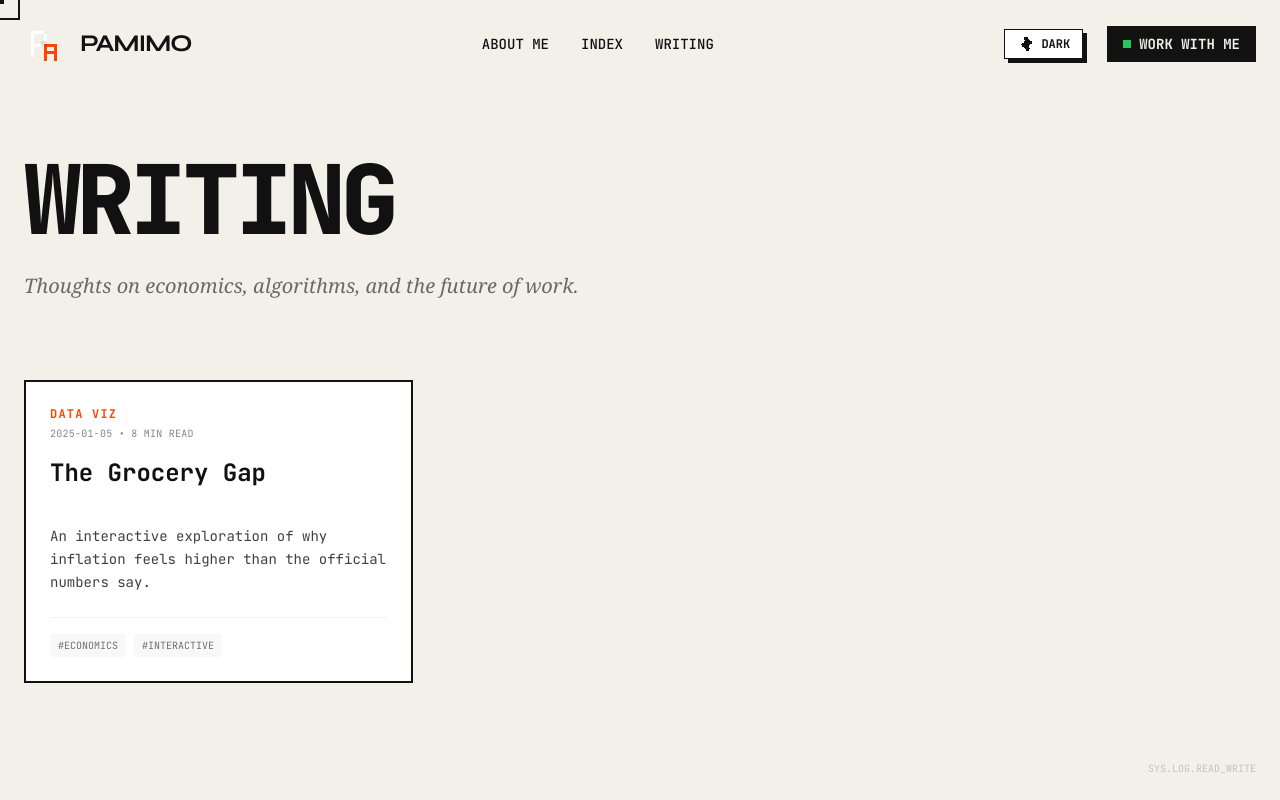
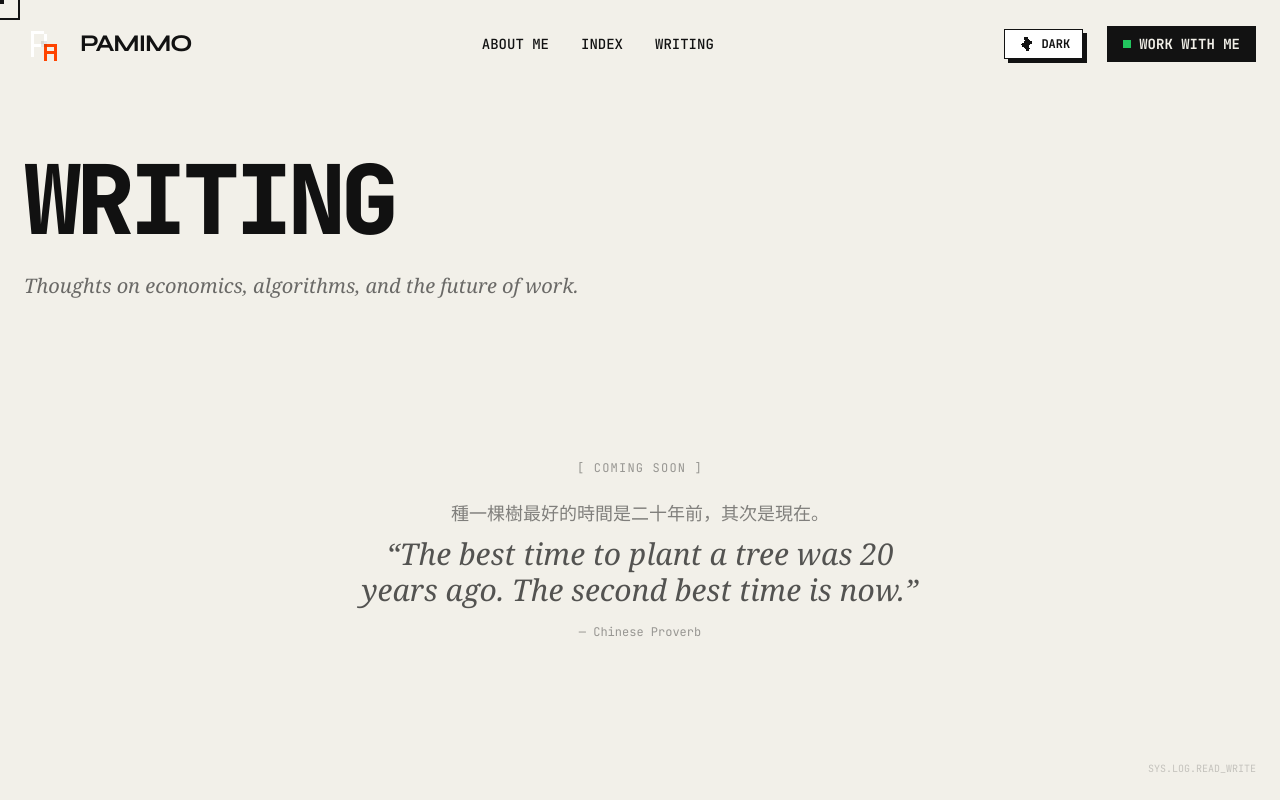
Before and after one commit to A-Pamimo/pamimo_com, a Next.js app: page /blog in a window 1280 px wide. Built offline with nearby package versions, Linux system fonts and the light colour scheme.

Commit message:
feat: Add blog index page with server-side data fetching and client-side rendering.

```diff
--- a/app/blog/BlogIndexClient.tsx
+++ b/app/blog/BlogIndexClient.tsx
@@ -38,7 +38,8 @@ export default function BlogIndexClient({ posts }: BlogIndexClientProps) {
                     </p>
                 </div>
 
-                {/* Blog Grid */}
+                {/* Blog Grid or Coming Soon */}
+                {posts.length > 0 ? (
                     <div className="grid grid-cols-1 md:grid-cols-2 lg:grid-cols-3 gap-8">
                         {posts.map((post) => (
                             <BlogCard
@@ -52,6 +53,16 @@ export default function BlogIndexClient({ posts }: BlogIndexClientProps) {
                             />
                         ))}
                     </div>
+                ) : (
+                    <div className="flex flex-col items-center justify-center py-20 text-center">
+                        <p className="font-mono text-xs tracking-widest uppercase opacity-40 mb-6">[ COMING SOON ]</p>
+                        <p className="text-lg opacity-50 mb-2">種一棵樹最好的時間是二十年前，其次是現在。</p>
+                        <blockquote className="max-w-xl text-2xl md:text-3xl font-serif italic opacity-70 leading-relaxed">
+                            &ldquo;The best time to plant a tree was 20 years ago. The second best time is now.&rdquo;
+                        </blockquote>
+                        <p className="mt-4 font-mono text-xs opacity-40">— Chinese Proverb</p>
+                    </div>
+                )}
             </main>
 
             {/* Footer Decor */}
--- a/app/blog/page.tsx
+++ b/app/blog/page.tsx
@@ -15,6 +15,7 @@ export const metadata: Metadata = {
 // Server Component - fetches MDX data at build time
 export default function BlogIndex() {
     const posts = getSortedPostsData();
+    const today = new Date().toISOString().split('T')[0]; // YYYY-MM-DD
 
     // Transform posts for the client component
     const blogPosts = posts.map(post => ({
@@ -35,12 +36,15 @@ export default function BlogIndex() {
             id: 'grocery-gap',
             title: 'The Grocery Gap',
             description: 'An interactive exploration of why inflation feels higher than the official numbers say.',
-            date: '2025-01-05',
+            date: '2026-01-07', // Scheduled release date
             readTime: '8 MIN READ',
             href: '/blog/the-grocery-gap',
             tags: ['DATA VIZ', 'ECONOMICS', 'INTERACTIVE']
         });
     }
 
-    return <BlogIndexClient posts={blogPosts} />;
+    // Filter out posts scheduled for the future
+    const publishedPosts = blogPosts.filter(post => post.date <= today);
+
+    return <BlogIndexClient posts={publishedPosts} />;
 }
```
Lines whose indentation alone changed are shown as unchanged.
